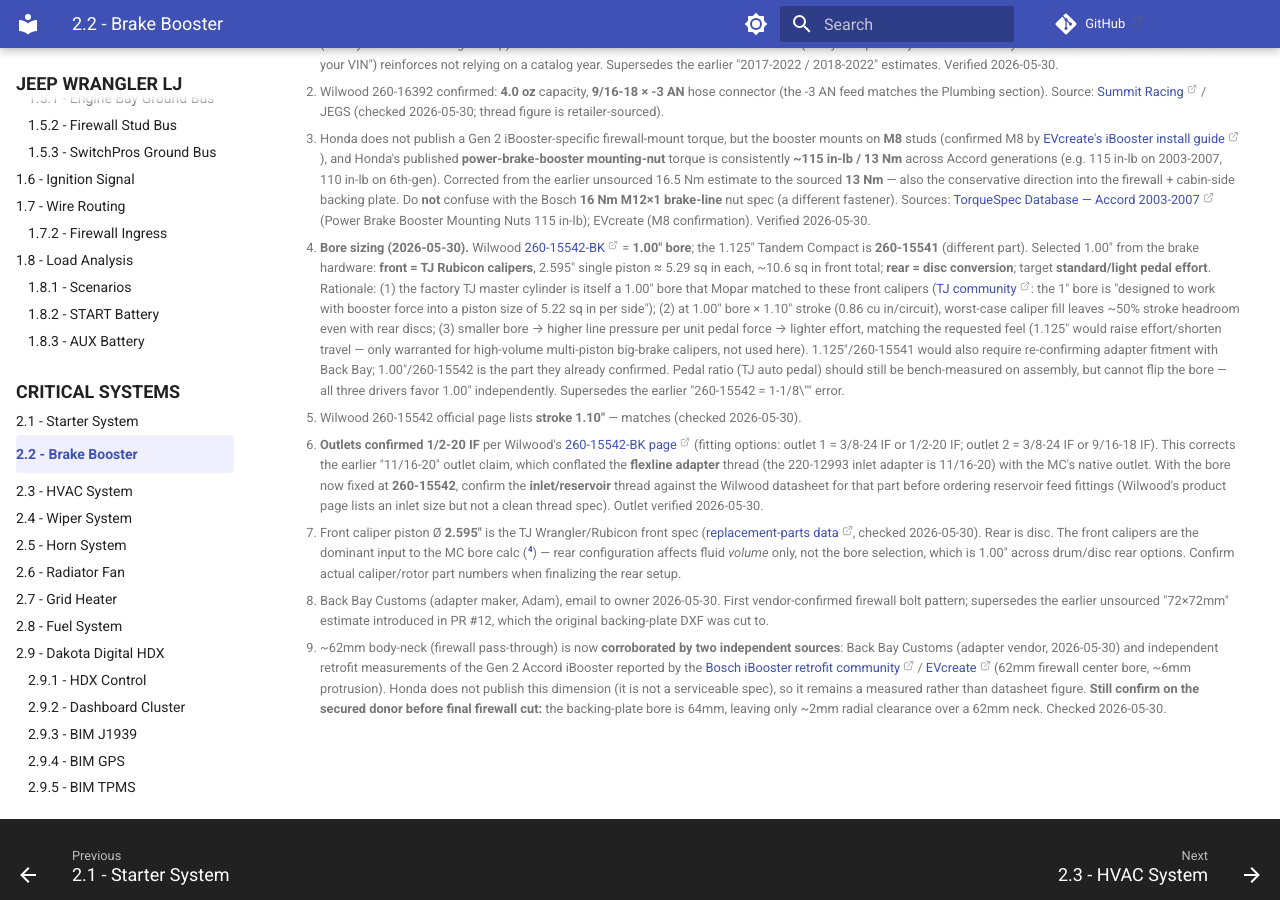
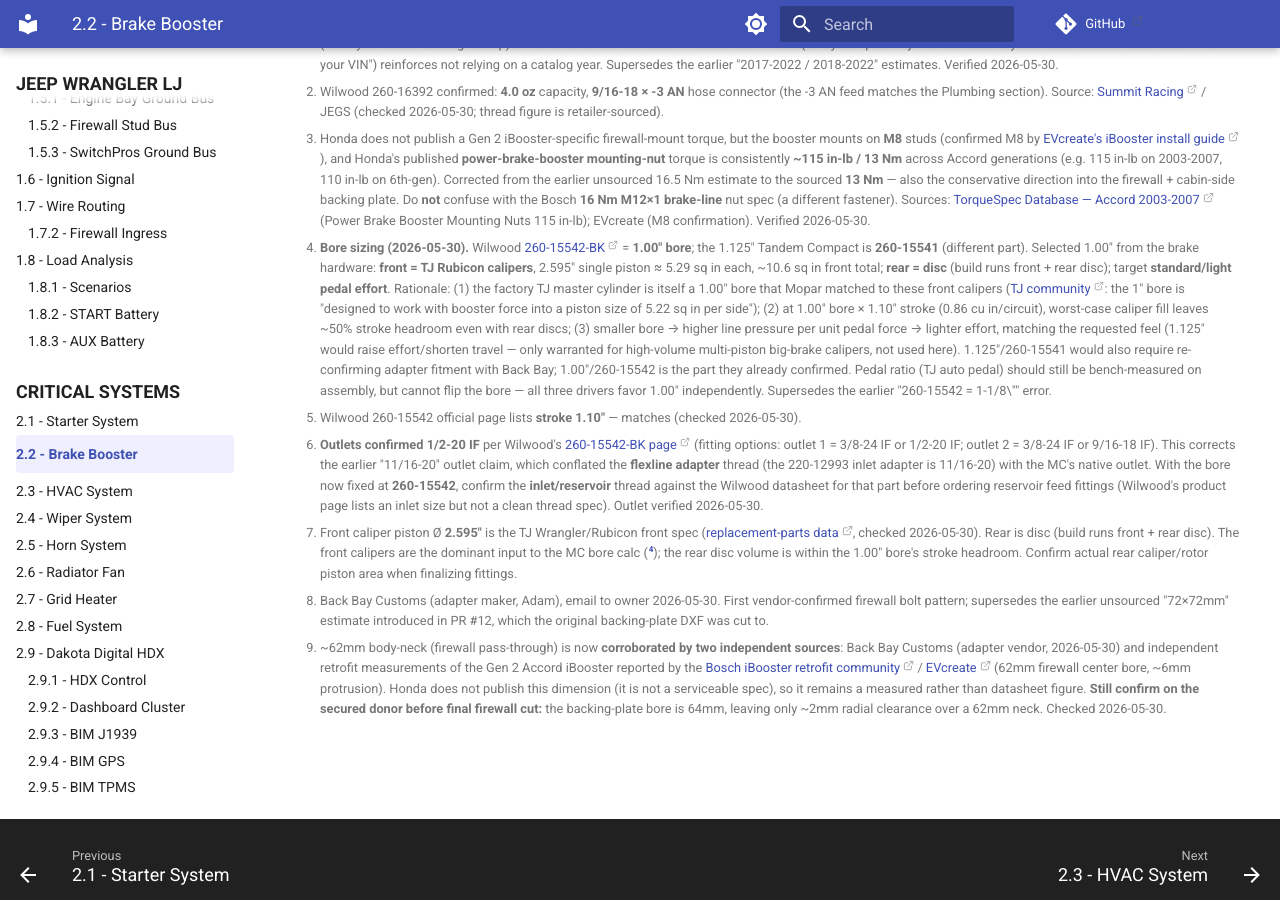
Before and after one commit to sob/drawings, an MkDocs documentation site: the page built from docs/jeep_lj/02-engine-systems/02-brake-booster.md, in a window 1280 px wide and 900 px high, scrolled down 8490 px. Built offline with MkDocs 1.6.1 and Material for MkDocs 9.7.7, drawn with Linux system fonts in a browser that asks for light colours; comment, search, counter and statistics services are not loaded; some of the changed text lies outside the part shown.

Commit message:
docs(lj): clarify rear brakes are front+rear disc (owner-confirmed)
Owner confirmed the build already runs rear disc (not a drum-to-disc
conversion). Updated the brake-hardware subsection and the mc-bore footnote
to state "front + rear disc" plainly and dropped the "confirm rear setup"
hedge. No change to the bore result (1.00" / 260-15542) — rear disc volume
sits within the 1.00" bore's stroke headroom; front Rubicon calipers remain
the dominant sizing input.

https://claude.ai/code/session_01FEqkj3fsBofzdESQE34tsx

```diff
--- a/docs/jeep_lj/02-engine-systems/02-brake-booster.md
+++ b/docs/jeep_lj/02-engine-systems/02-brake-booster.md
@@ -70,18 +70,18 @@ The factory Tesla/Honda master cylinder is discarded. The Back Bay Customs adapt
 - **Reservoir/Inlet Ports:** 2× (one per circuit, remote feed) — thread TBD with final bore selection[^mc-ports]
 
 [^ibooster-torque]: Honda does not publish a Gen 2 iBooster-specific firewall-mount torque, but the booster mounts on **M8** studs (confirmed M8 by [EVcreate's iBooster install guide](https://www.evcreate.com/installing-the-ibooster/)), and Honda's published **power-brake-booster mounting-nut** torque is consistently **~115 in-lb / 13 Nm** across Accord generations (e.g. 115 in-lb on 2003-2007, 110 in-lb on 6th-gen). Corrected from the earlier unsourced 16.5 Nm estimate to the sourced **13 Nm** — also the conservative direction into the firewall + cabin-side backing plate. Do **not** confuse with the Bosch **16 Nm M12×1 brake-line** nut spec (a different fastener). Sources: [TorqueSpec Database — Accord 2003-2007](https://torque-spec-database.com/honda-accord-2003-2007/) (Power Brake Booster Mounting Nuts 115 in-lb); EVcreate (M8 confirmation). Verified 2026-05-30.
-[^mc-bore]: **Bore sizing (2026-05-30).** Wilwood [260-15542-BK](https://www.wilwood.com/MasterCylinders/MasterCylinderProd?itemno=260-15542-BK) = **1.00" bore**; the 1.125" Tandem Compact is **260-15541** (different part). Selected 1.00" from the brake hardware: **front = TJ Rubicon calipers**, 2.595" single piston ≈ 5.29 sq in each, ~10.6 sq in front total; **rear = disc conversion**; target **standard/light pedal effort**. Rationale: (1) the factory TJ master cylinder is itself a 1.00" bore that Mopar matched to these front calipers ([TJ community](https://www.jeepforum.com/threads/tj-brake-master-cylinder-upgrade.340389/): the 1" bore is "designed to work with booster force into a piston size of 5.22 sq in per side"); (2) at 1.00" bore × 1.10" stroke (0.86 cu in/circuit), worst-case caliper fill leaves ~50% stroke headroom even with rear discs; (3) smaller bore → higher line pressure per unit pedal force → lighter effort, matching the requested feel (1.125" would raise effort/shorten travel — only warranted for high-volume multi-piston big-brake calipers, not used here). 1.125"/260-15541 would also require re-confirming adapter fitment with Back Bay; 1.00"/260-15542 is the part they already confirmed. Pedal ratio (TJ auto pedal) should still be bench-measured on assembly, but cannot flip the bore — all three drivers favor 1.00" independently. Supersedes the earlier "260-15542 = 1-1/8\"" error.
+[^mc-bore]: **Bore sizing (2026-05-30).** Wilwood [260-15542-BK](https://www.wilwood.com/MasterCylinders/MasterCylinderProd?itemno=260-15542-BK) = **1.00" bore**; the 1.125" Tandem Compact is **260-15541** (different part). Selected 1.00" from the brake hardware: **front = TJ Rubicon calipers**, 2.595" single piston ≈ 5.29 sq in each, ~10.6 sq in front total; **rear = disc** (build runs front + rear disc); target **standard/light pedal effort**. Rationale: (1) the factory TJ master cylinder is itself a 1.00" bore that Mopar matched to these front calipers ([TJ community](https://www.jeepforum.com/threads/tj-brake-master-cylinder-upgrade.340389/): the 1" bore is "designed to work with booster force into a piston size of 5.22 sq in per side"); (2) at 1.00" bore × 1.10" stroke (0.86 cu in/circuit), worst-case caliper fill leaves ~50% stroke headroom even with rear discs; (3) smaller bore → higher line pressure per unit pedal force → lighter effort, matching the requested feel (1.125" would raise effort/shorten travel — only warranted for high-volume multi-piston big-brake calipers, not used here). 1.125"/260-15541 would also require re-confirming adapter fitment with Back Bay; 1.00"/260-15542 is the part they already confirmed. Pedal ratio (TJ auto pedal) should still be bench-measured on assembly, but cannot flip the bore — all three drivers favor 1.00" independently. Supersedes the earlier "260-15542 = 1-1/8\"" error.
 [^mc-stroke]: Wilwood 260-15542 official page lists **stroke 1.10"** — matches (checked 2026-05-30).
 [^mc-ports]: **Outlets confirmed 1/2-20 IF** per Wilwood's [260-15542-BK page](https://www.wilwood.com/MasterCylinders/MasterCylinderProd?itemno=260-15542-BK) (fitting options: outlet 1 = 3/8-24 IF or 1/2-20 IF; outlet 2 = 3/8-24 IF or 9/16-18 IF). This corrects the earlier "11/16-20" outlet claim, which conflated the **flexline adapter** thread (the 220-12993 inlet adapter is 11/16-20) with the MC's native outlet. With the bore now fixed at **260-15542**, confirm the **inlet/reservoir** thread against the Wilwood datasheet for that part before ordering reservoir feed fittings (Wilwood's product page lists an inlet size but not a clean thread spec). Outlet verified 2026-05-30.
 
 ### Brake Hardware (downstream — MC bore design inputs)
 
 - **Front calipers:** Jeep TJ Rubicon — single-piston floating, **2.595" piston** (~5.29 sq in each; ~10.6 sq in front total)[^brake-hw]
-- **Rear:** disc[^brake-hw]
+- **Rear:** disc (front + rear disc)[^brake-hw]
 - **Pedal:** 03-06 TJ/LJ auto pedal (ratio bench-measured on assembly)
 - These set the MC bore selection — see the Master Cylinder section and [^mc-bore].
 
-[^brake-hw]: Front caliper piston Ø **2.595"** is the TJ Wrangler/Rubicon front spec ([replacement-parts data](https://www.wranglerforum.com/threads/brake-piston-dimensions.761722/), checked 2026-05-30). Rear is disc. The front calipers are the dominant input to the MC bore calc ([^mc-bore]) — rear configuration affects fluid *volume* only, not the bore selection, which is 1.00" across drum/disc rear options. Confirm actual caliper/rotor part numbers when finalizing the rear setup.
+[^brake-hw]: Front caliper piston Ø **2.595"** is the TJ Wrangler/Rubicon front spec ([replacement-parts data](https://www.wranglerforum.com/threads/brake-piston-dimensions.761722/), checked 2026-05-30). Rear is disc (build runs front + rear disc). The front calipers are the dominant input to the MC bore calc ([^mc-bore]); the rear disc volume is within the 1.00" bore's stroke headroom. Confirm actual rear caliper/rotor piston area when finalizing fittings.
 
 ### Plumbing
 
```
